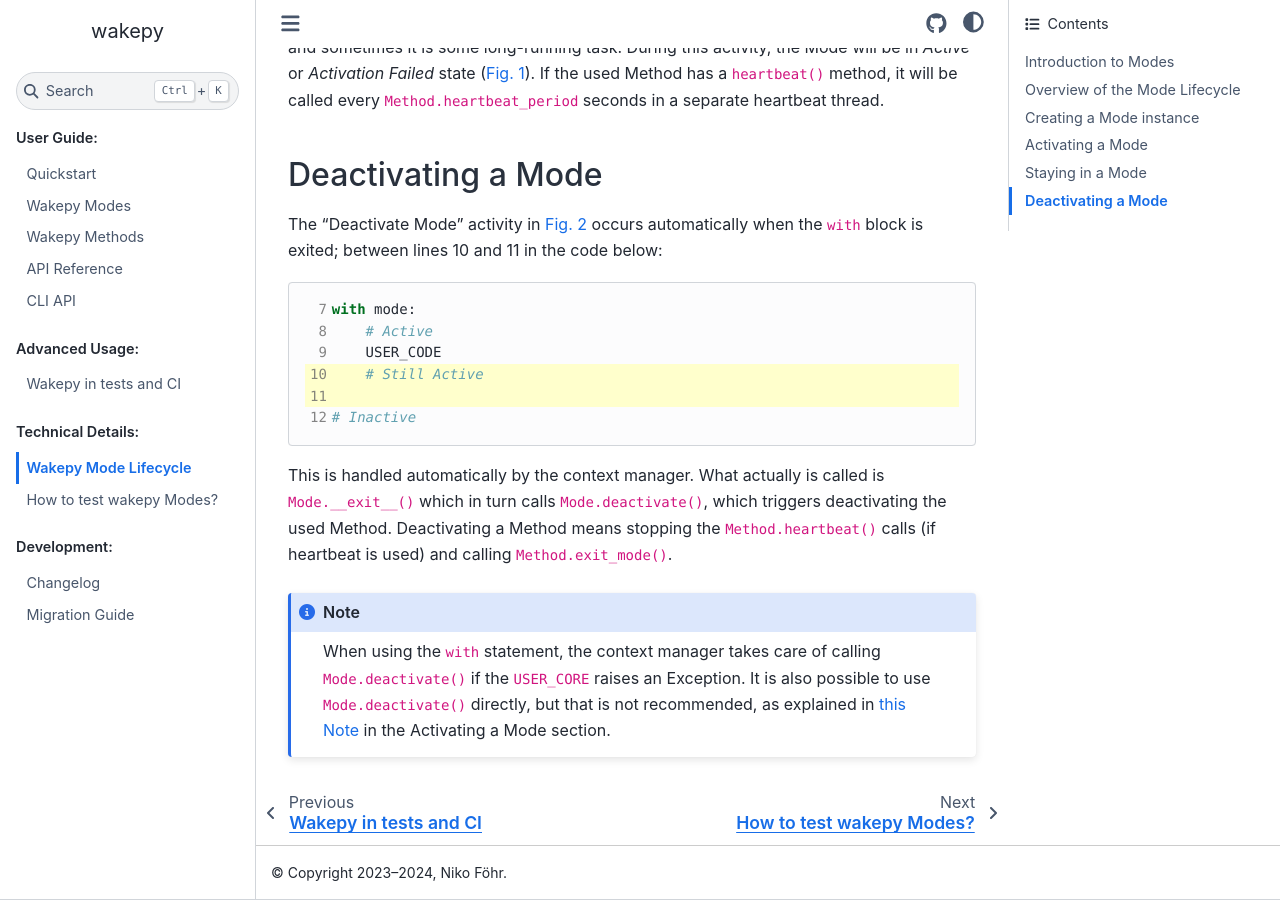
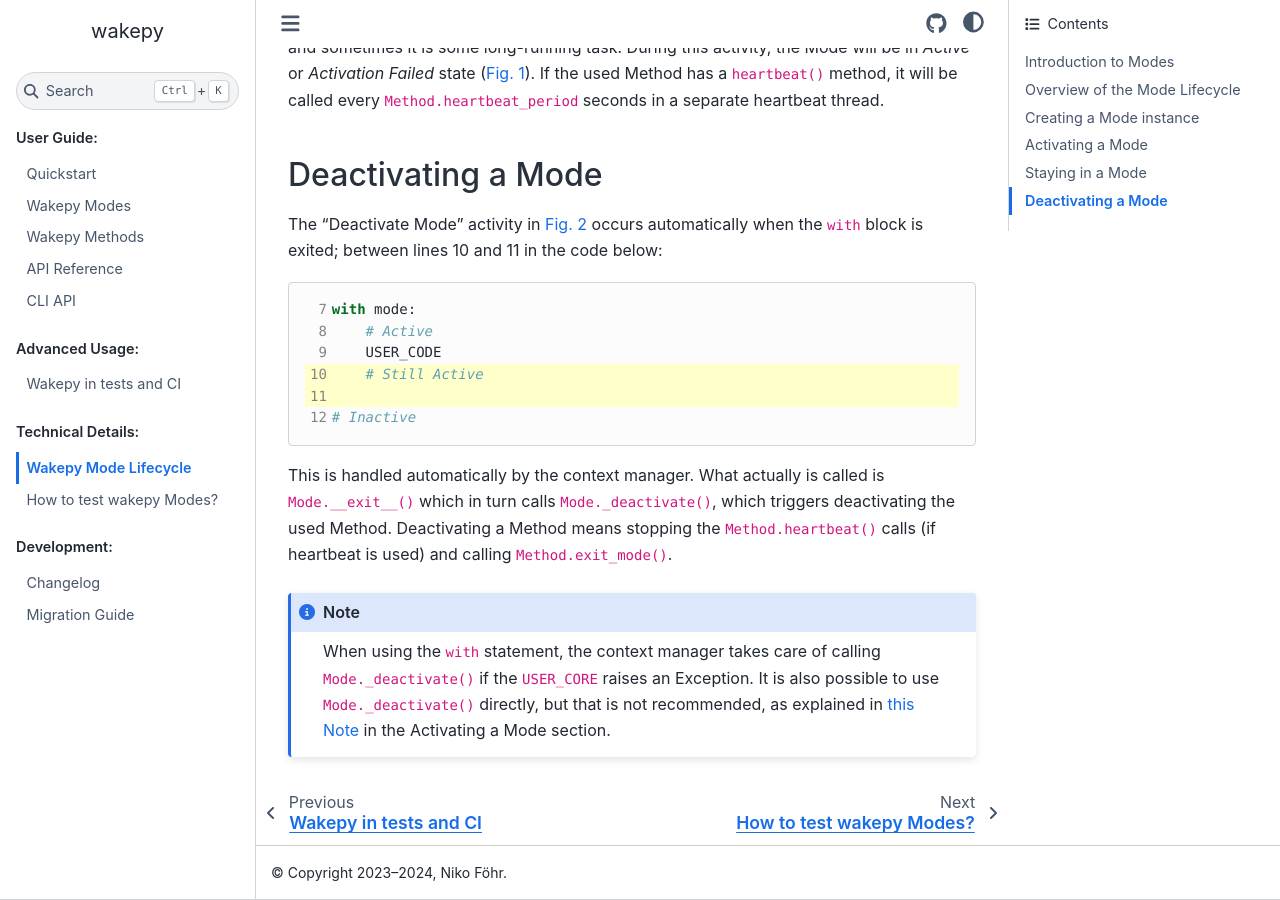
Before and after one commit to fohrloop/wakepy, a Sphinx documentation site: the page built from docs/source/wakepy-mode-lifecycle.md, in a window 1280 px wide and 900 px high, scrolled down 6303 px. Built offline with Sphinx 7.4.7 and the Sphinx Book theme 1.1.4, drawn with Linux system fonts in a browser that asks for light colours; the version number could not be read and is left out.

````diff
--- a/docs/source/wakepy-mode-lifecycle.md
+++ b/docs/source/wakepy-mode-lifecycle.md
@@ -163,8 +163,8 @@ with mode:
 # Inactive
 ```
 
-This is handled automatically by the context manager. What actually is called is `Mode.__exit__()` which in turn calls `Mode.deactivate()`, which triggers deactivating the used Method. Deactivating a Method means stopping the `Method.heartbeat()` calls (if heartbeat is used) and calling `Method.exit_mode()`.
+This is handled automatically by the context manager. What actually is called is `Mode.__exit__()` which in turn calls `Mode._deactivate()`, which triggers deactivating the used Method. Deactivating a Method means stopping the `Method.heartbeat()` calls (if heartbeat is used) and calling `Method.exit_mode()`.
 
 ```{note}
-When using the `with` statement, the context manager takes care of calling `Mode.deactivate()` if the `USER_CORE` raises an Exception. It is also possible to use `Mode.deactivate()` directly, but that is not recommended, as explained in [this Note](activating-a-mode-note) in the Activating a Mode section.
+When using the `with` statement, the context manager takes care of calling `Mode._deactivate()` if the `USER_CORE` raises an Exception. It is also possible to use `Mode._deactivate()` directly, but that is not recommended, as explained in [this Note](activating-a-mode-note) in the Activating a Mode section.
 ```
````
